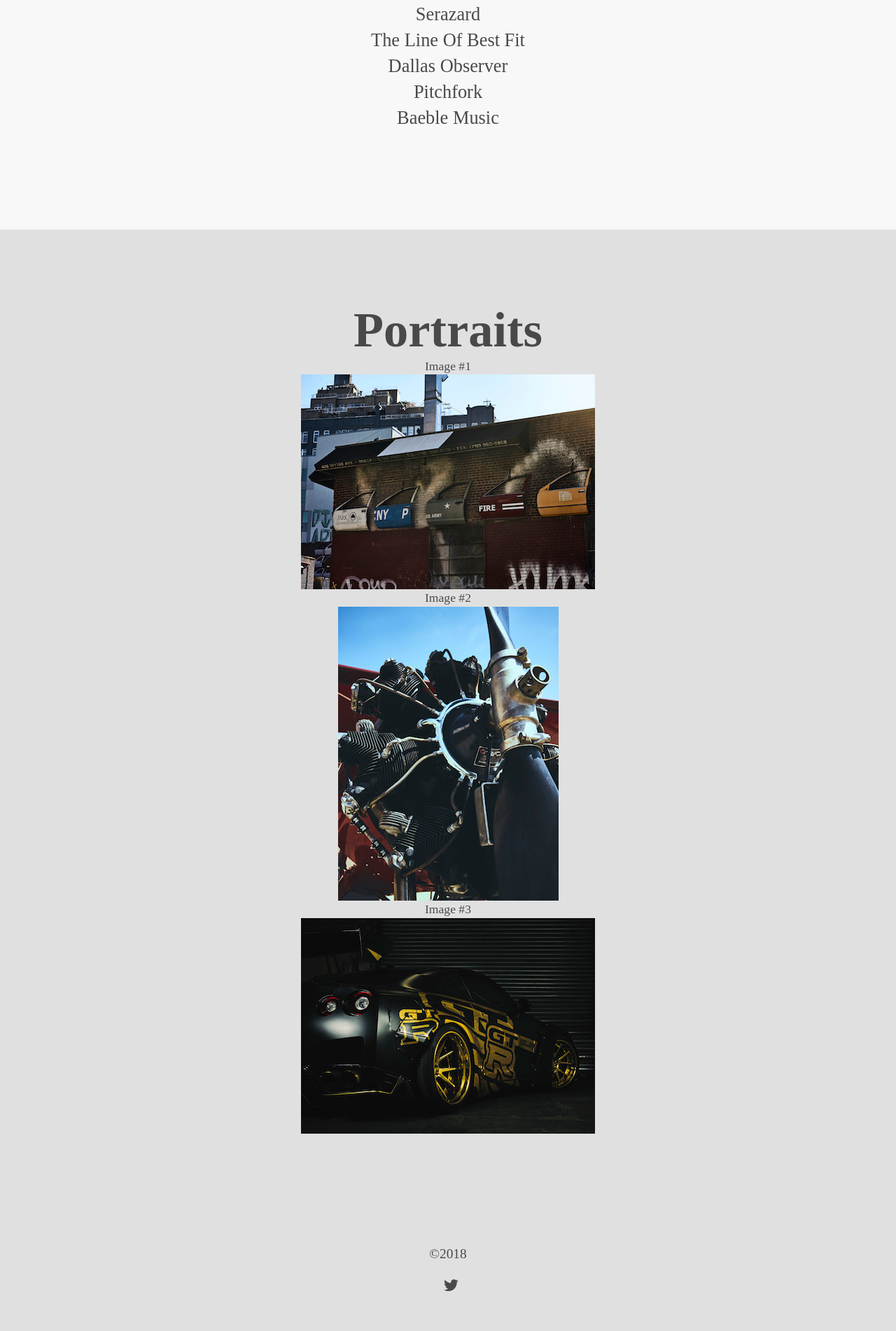
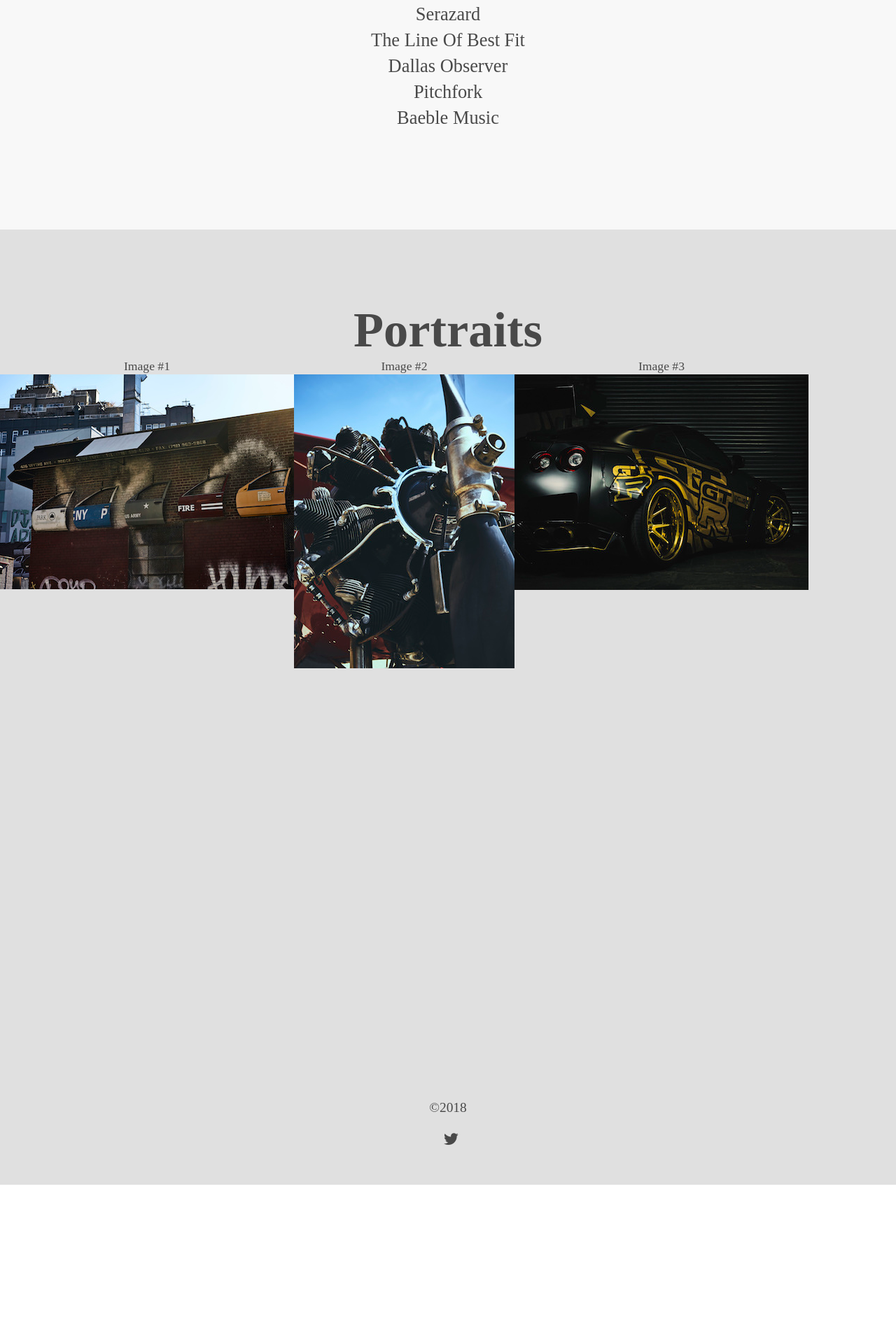
Before and after one commit to charlesrocket/photography, a Jekyll site: the page built from index.html, in a window 1280 px wide. Shown: the part 1454-3356 px from the top of the page at 70% size. Built offline with Jekyll 4.4.1, drawn with Linux system fonts in a browser that asks for light colours; some web fonts are replaced; after the commit the page ends 3147 px from its top, so only the background shows below that.

Commit message:
fix grid layout

```diff
--- a/index.html
+++ b/index.html
@@ -35,7 +35,7 @@ layout: default
 
 <section id="portraits" class="section-padding bg-alpha">
   <h1 class="section-header">Portraits</h1><center>
-  <div class="grid--double">
+  <div class="mast">
     <div><a href="assets/images/portfolio-1.jpg" data-lightbox="roadtrip">Image #1<img src="assets/images//thumbs/portfolio-1.jpg"</a></div>
     <div><a href="assets/images/portfolio-2.jpg" data-lightbox="roadtrip">Image #2<img src="assets/images//thumbs/portfolio-2.jpg"</a></div>
     <div><a href="assets/images/portfolio-3.jpg" data-lightbox="roadtrip">Image #3<img src="assets/images//thumbs/portfolio-3.jpg"</a></div></center>
```
Also changed, not shown: _sass/utils/_helpers.scss (line endings or trailing spaces).
